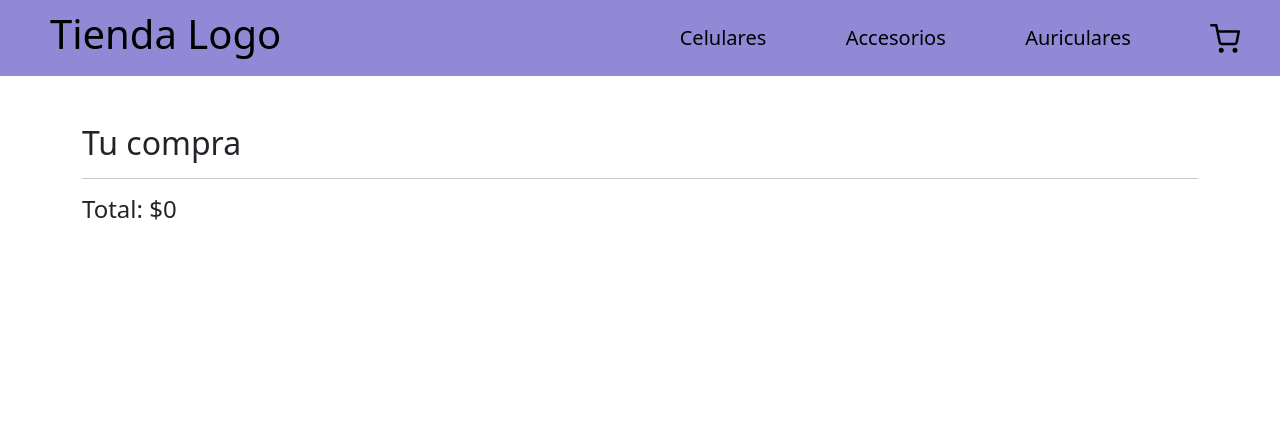
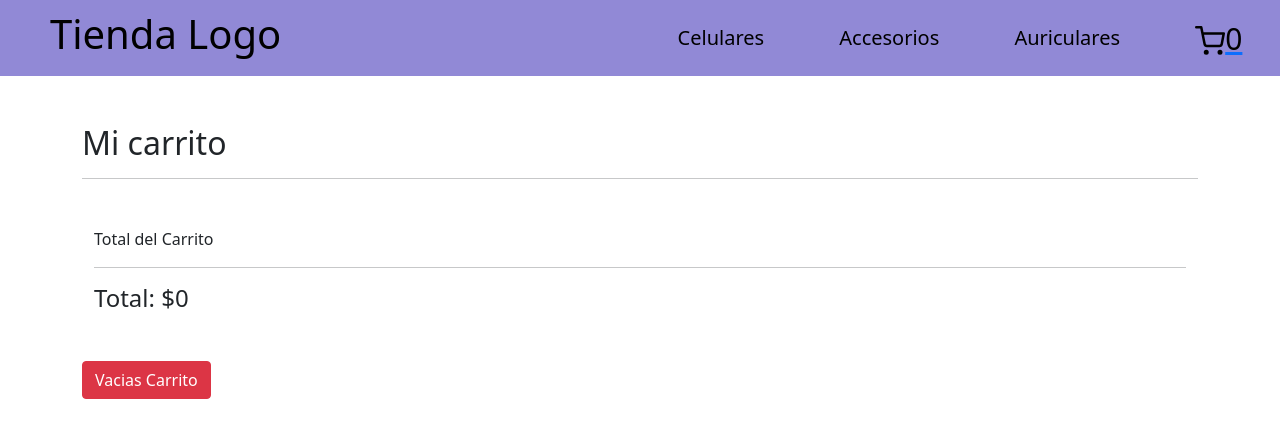
Before and after one commit to FedericoFleu/reactJSApp, a React (Create React App) app: page /cart in a window 1280 px wide. Shown: the top 438 px of the page. Built offline with nearby package versions, Linux system fonts and the light colour scheme.

Commit message:
cambios en cart

```diff
--- a/src/App.js
+++ b/src/App.js
@@ -26,9 +26,21 @@ function App() {
     return cart.reduce( (acc, prod) => acc += (prod.precio * prod.cantidad), 0)
   }
 
+  const totalQuantity = () =>{
+    return cart.reduce( (acc,prod) => acc += prod.cantidad, 0)
+  }
+
+  const empycart = () =>{
+    setCart([])
+  }
+
+  const removeItem = () =>{
+
+  }
+
   return (
 
-    <CartContext.Provider value={ {cart, addItem, isInCart, totalPrice} }>
+    <CartContext.Provider value={ {cart, addItem, isInCart, totalPrice, totalQuantity,empycart, removeItem} }>
 
       <BrowserRouter>
 
--- /dev/null
+++ b/src/components/Cart/Cart.css
@@ -0,0 +1,4 @@
+.detail {
+  display: flex;
+  height: 50%;
+}
--- a/src/components/Cart/Cart.js
+++ b/src/components/Cart/Cart.js
@@ -1,28 +1,35 @@
 import { useContext } from "react"
 import { CartContext } from "../../context/CartContext"
+// import { IoMdClose } from "react-icons/io"
 
 export const Cart = () =>{
 
-    const {cart, totalPrice} = useContext(CartContext)
+    const {cart, totalPrice, empycart} = useContext(CartContext)
 
     return(
         <div className="container my-5">
 
-            <h2>Tu compra</h2>
+            <h2>Mi carrito</h2>
             <hr/>
-
             {
                 cart.map((item) => (
                 <div key={item.id} className="my-2">
+                    {/* <IoMdClose onClick={empycart} /> */}
                     <img className="imgCards" alt="img Productos" src={item.img} />
                     <h2>{item.nombre}</h2>
                     <p>Cantidad: {item.cantidad}</p>
                     <strong>Precio: ${item.precio * item.cantidad}</strong>
+                    <hr/>
                 </div>))
             }
 
-            <h4>Total: ${totalPrice()}</h4>
+            <div className="container my-5 detail">
+                <p>Total del Carrito</p>
+                <hr/>
+                <h4>Total: ${totalPrice()}</h4>
+            </div>
 
+            <button onClick={empycart} className="btn btn-danger" >Vacias Carrito</button>
         </div>
     )
 
--- a/src/components/CartWidget/CartWidget.css
+++ b/src/components/CartWidget/CartWidget.css
@@ -1,4 +1,12 @@
-.iconCarrito {
+.cart {
   font-size: 30px;
   color: black;
 }
+
+.iconCarrito {
+  color: black;
+}
+
+.cantCart {
+  color: black;
+}
--- a/src/components/CartWidget/CartWidget.js
+++ b/src/components/CartWidget/CartWidget.js
@@ -1,13 +1,19 @@
 import { FiShoppingCart } from 'react-icons/fi';
 import "./CartWidget.css"
 import { Link } from 'react-router-dom';
+import { useContext } from 'react';
+import { CartContext } from '../../context/CartContext';
 
 export const CartWidget = () =>{
 
+    const {totalQuantity} = useContext(CartContext)
 
     return(
-        <Link to="/cart">
-            <FiShoppingCart className="iconCarrito"/>
-        </Link>
+        <div className='cart'>
+            <Link to="/cart">
+                <FiShoppingCart className="iconCarrito"/>
+                <span className='cantCart'>{totalQuantity()}</span>
+            </Link>
+        </div>
     )
 }
```
Also changed, not shown: src/components/NavBar/NavBar.css (+1 -22 lines).
